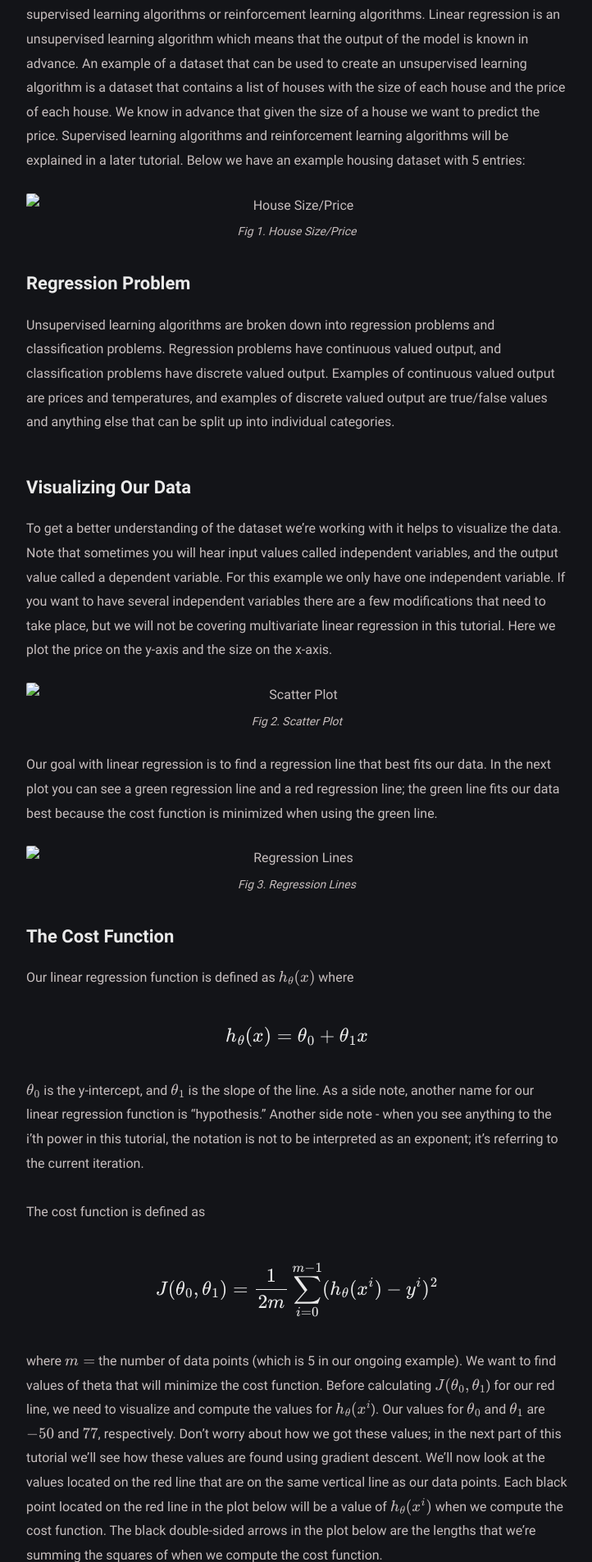
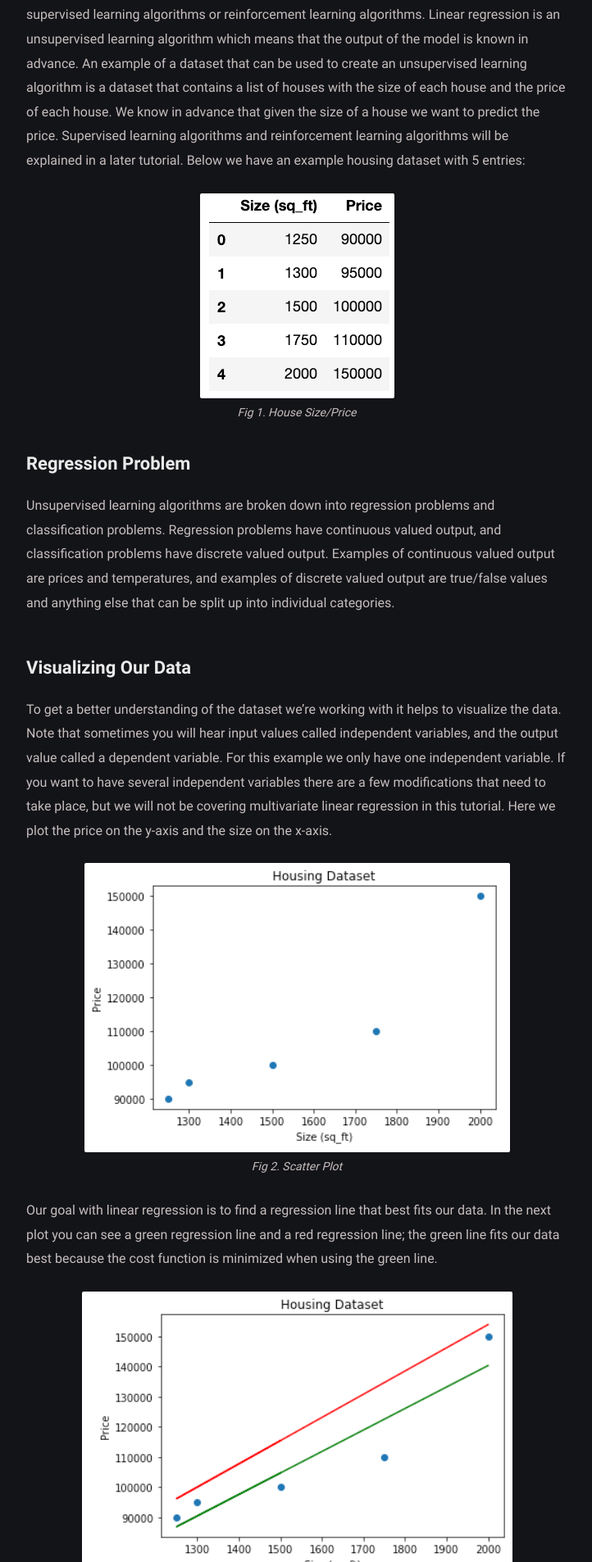
Before and after one commit to Jneville0815/jneville0815.github.io, a Jekyll site: the page built from _posts/linear-regression/2020-04-07-linear-regression.md, in a window 1280 px wide. Shown: the part 727-2633 px from the top of the page at 82% size, without its empty margins (278-1000 px from the left). Built offline with Jekyll 4.4.1, drawn with Linux system fonts in a browser that asks for light colours.

Commit message:
Fix broken pictures

```diff
--- a/_config.yml
+++ b/_config.yml
@@ -6,7 +6,7 @@ description: >-
 lang: en-US
 timezone: Asia/Jakarta
 image: assets/img/ogp.png
-repo: "https://github.com/piharpi/jekyll-klise"
+repo: "https://github.com/Jneville0815/jneville0815.github.io"
 mode: dark
 author:
     name: Jimmy Neville
@@ -20,7 +20,7 @@ author:
     email: your-email@email.com
     avatar: /assets/img/me.png
 url: ""
-baseurl: ""
+baseurl: "/"
 permalink: "/:title/"
 google_analytics: null
 fb_appid: null
--- a/_posts/linear-regression/2020-04-07-linear-regression.md
+++ b/_posts/linear-regression/2020-04-07-linear-regression.md
@@ -14,7 +14,7 @@ I'm writing this tutorial after completing the linear regression portion of <a h
 Machine learning algorithms are classified as either unsupervised learning algorithms, supervised learning algorithms or reinforcement learning algorithms. Linear regression is an unsupervised learning algorithm which means that the output of the model is known in advance. An example of a dataset that can be used to create an unsupervised learning algorithm is a dataset that contains a list of houses with the size of each house and the price of each house. We know in advance that given the size of a house we want to predict the price. Supervised learning algorithms and reinforcement learning algorithms will be explained in a later tutorial. Below we have an example housing dataset with 5 entries:
 
 <figure>
-<img src="/linear-regression/image1.png" alt="House Size/Price">
+<img src="/assets/img/linear-regression/image1.png" alt="House Size/Price">
 <figcaption>Fig 1. House Size/Price</figcaption>
 </figure>
 
@@ -27,14 +27,14 @@ Unsupervised learning algorithms are broken down into regression problems and cl
 To get a better understanding of the dataset we're working with it helps to visualize the data. Note that sometimes you will hear input values called independent variables, and the output value called a dependent variable. For this example we only have one independent variable. If you want to have several independent variables there are a few modifications that need to take place, but we will not be covering multivariate linear regression in this tutorial. Here we plot the price on the y-axis and the size on the x-axis.
 
 <figure>
-<img src="/linear-regression/image2.png" alt="Scatter Plot">
+<img src="/assets/img/linear-regression/image2.png" alt="Scatter Plot">
 <figcaption>Fig 2. Scatter Plot</figcaption>
 </figure>
 
 Our goal with linear regression is to find a regression line that best fits our data. In the next plot you can see a green regression line and a red regression line; the green line fits our data best because the cost function is minimized when using the green line.
 
 <figure>
-<img src="/linear-regression/image3.png" alt="Regression Lines">
+<img src="/assets/img/linear-regression/image3.png" alt="Regression Lines">
 <figcaption>Fig 3. Regression Lines</figcaption>
 </figure>
 
@@ -53,7 +53,7 @@ The cost function is defined as
 where $$m = $$ the number of data points (which is 5 in our ongoing example). We want to find values of theta that will minimize the cost function. Before calculating $$J(\theta_0, \theta_1$$) for our red line, we need to visualize and compute the values for $$h_\theta(x^i$$). Our values for $$\theta_0$$ and $$\theta_1$$ are $$-50$$ and $$77$$, respectively. Don't worry about how we got these values; in the next part of this tutorial we'll see how these values are found using gradient descent. We'll now look at the values located on the red line that are on the same vertical line as our data points. Each black point located on the red line in the plot below will be a value of $$h_\theta(x^i)$$ when we compute the cost function. The black double-sided arrows in the plot below are the lengths that we're summing the squares of when we compute the cost function.
 
 <figure>
-<img src="/linear-regression/image4.png" alt="Sum of Squares">
+<img src="/assets/img/linear-regression/image4.png" alt="Sum of Squares">
 <figcaption>Fig 4. Sum of Squares</figcaption>
 </figure>
 
```
Also changed, not shown: assets/img/linear-regression/image1.png (renamed from _posts/linear-regression/image1.png), assets/img/linear-regression/image2.png (renamed from _posts/linear-regression/image2.png), assets/img/linear-regression/image3.png (renamed from _posts/linear-regression/image3.png), assets/img/linear-regression/image4.png (renamed from _posts/linear-regression/image4.png).
